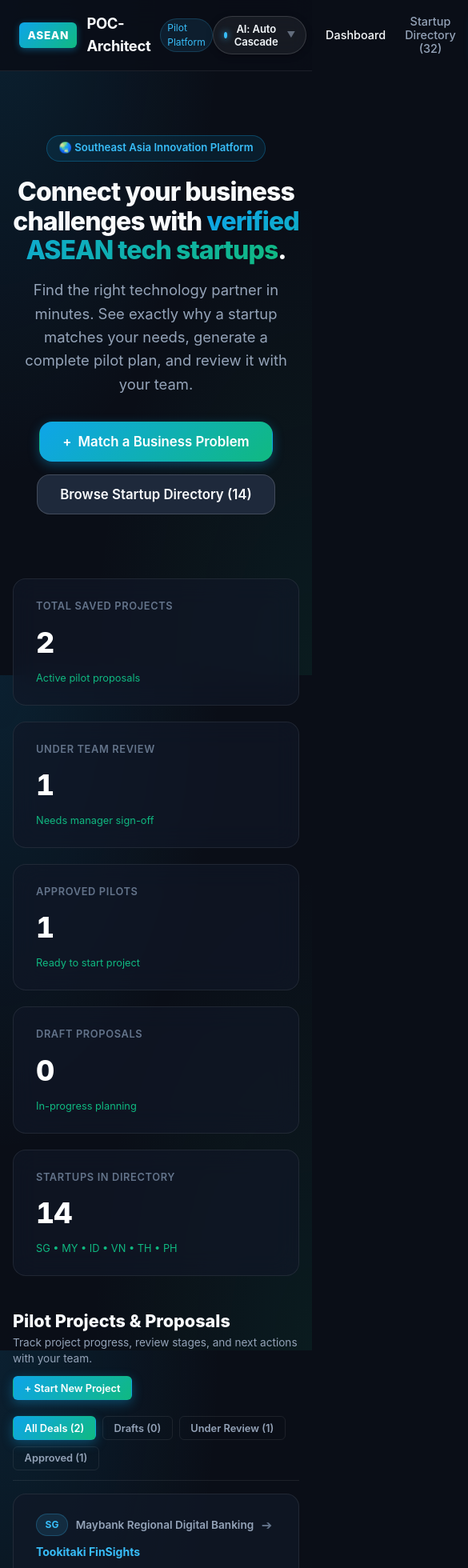
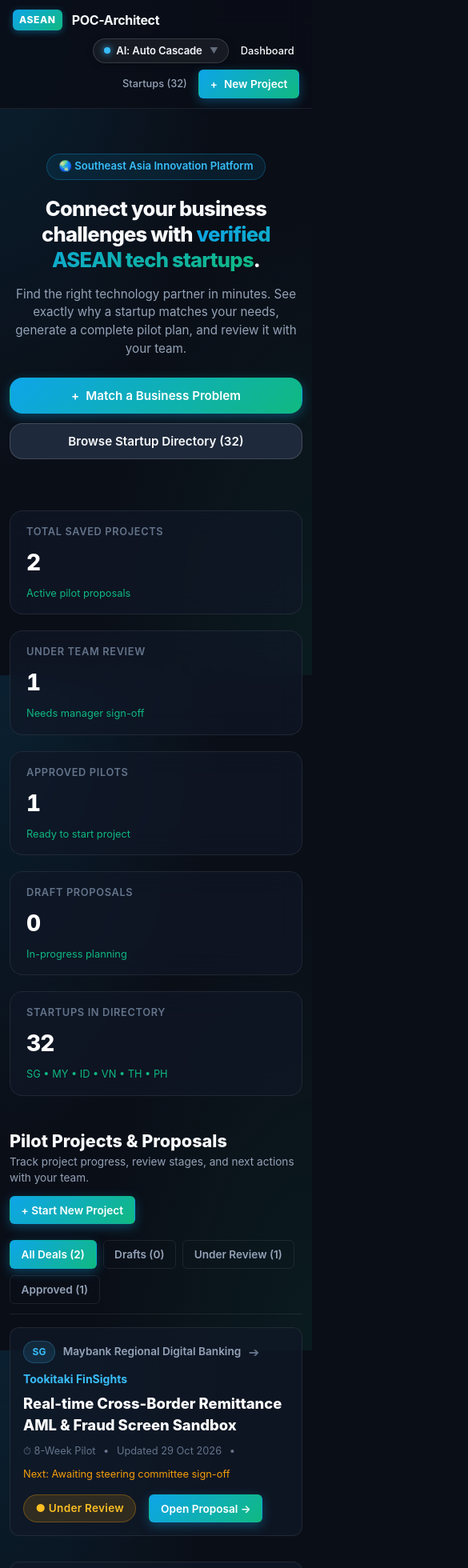
Before and after one commit to GhulamMustufa/asean-poc-architect, a Next.js app: page / in a window 390 px wide. Shown: the top 1960 px of the page at 80% size, 585 px wide, since content can reach past the window. Built offline with nearby package versions, Linux system fonts and the light colour scheme; no server answers.

Commit message:
feat(mobile): add comprehensive mobile-responsive styling across all views

```diff
--- a/src/app/globals.css
+++ b/src/app/globals.css
@@ -62,6 +62,8 @@
   line-height: 1.5;
   -webkit-font-smoothing: antialiased;
   -moz-osx-font-smoothing: grayscale;
+  overflow-x: hidden;
+  width: 100%;
 }
 
 body {
@@ -557,9 +559,12 @@
   background: rgba(255, 255, 255, 0.06);
   border: 1px solid var(--border-subtle);
   color: var(--text-primary);
-  padding: 0.35rem 0.75rem;
+  padding: 0.4rem 0.75rem;
   border-radius: var(--radius-sm);
   transition: all 0.15s ease;
+  white-space: normal;
+  text-align: left;
+  line-height: 1.35;
 }
 
 .preset-btn:hover {
@@ -757,6 +762,7 @@
 /* RACI Table */
 .raci-table {
   width: 100%;
+  min-width: 540px;
   border-collapse: collapse;
   font-size: 0.875rem;
   margin-top: 0.75rem;
@@ -1197,3 +1203,215 @@
   font-weight: 600;
   margin-top: 0.2rem;
 }
+
+/* =========================================================================
+   COMPREHENSIVE MOBILE-RESPONSIVE SYSTEM (768px & 480px Breakpoints)
+   ========================================================================= */
+
+/* Responsive Text Visibility Helpers */
+.mobile-only {
+  display: none !important;
+}
+
+.desktop-only {
+  display: inline !important;
+}
+
+/* Tablet & Mobile Breakpoint (max-width: 768px) */
+@media (max-width: 768px) {
+  .mobile-only {
+    display: inline !important;
+  }
+  .desktop-only {
+    display: none !important;
+  }
+
+  /* Page Container & Navbar */
+  .app-container {
+    padding: 0 1rem 3rem 1rem !important;
+    width: 100% !important;
+    max-width: 100vw !important;
+  }
+
+  .navbar {
+    padding: 0.75rem 1rem !important;
+  }
+
+  .navbar-inner {
+    flex-wrap: wrap !important;
+    gap: 0.6rem !important;
+  }
+
+  .brand-tag {
+    display: none !important;
+  }
+
+  .nav-links {
+    gap: 0.5rem !important;
+    flex-wrap: wrap !important;
+    width: 100% !important;
+    justify-content: flex-end !important;
+  }
+
+  .nav-link {
+    font-size: 0.8rem !important;
+    padding: 0.25rem 0.4rem !important;
+  }
+
+  /* Hero Section */
+  .hero-section {
+    padding: 2rem 0 1.5rem 0 !important;
+  }
+
+  .hero-title {
+    font-size: 1.85rem !important;
+    line-height: 1.25 !important;
+  }
+
+  .hero-subtitle {
+    font-size: 0.95rem !important;
+    line-height: 1.5 !important;
+    margin-bottom: 1.5rem !important;
+  }
+
+  .hero-actions {
+    flex-direction: column !important;
+    width: 100% !important;
+    gap: 0.75rem !important;
+  }
+
+  .hero-actions .btn {
+    width: 100% !important;
+  }
+
+  /* Cards & Sections Padding Relief */
+  .card {
+    padding: 1.25rem !important;
+    border-radius: var(--radius-lg) !important;
+  }
+
+  .match-card {
+    padding: 1.25rem !important;
+    gap: 1.25rem !important;
+    border-radius: var(--radius-lg) !important;
+  }
+
+  .form-card {
+    padding: 1.25rem !important;
+    border-radius: var(--radius-lg) !important;
+  }
+
+  .form-grid {
+    grid-template-columns: 1fr !important;
+  }
+
+  .matches-grid {
+    grid-template-columns: 1fr !important;
+  }
+
+  .deal-card {
+    padding: 1.25rem !important;
+    gap: 1rem !important;
+  }
+
+  .metric-card {
+    padding: 1rem 1.25rem !important;
+  }
+
+  .metric-value {
+    font-size: 1.75rem !important;
+  }
+
+  /* Proposal Workspace */
+  .proposal-topbar {
+    padding: 1rem !important;
+    flex-direction: column !important;
+    align-items: stretch !important;
+    gap: 0.85rem !important;
+  }
+
+  .proposal-body {
+    padding: 1.25rem !important;
+  }
+
+  .stepper-container {
+    grid-template-columns: 1fr !important;
+  }
+
+  .scope-grid {
+    grid-template-columns: 1fr !important;
+  }
+
+  .kpi-banner {
+    grid-template-columns: 1fr 1fr !important;
+    padding: 1rem !important;
+    gap: 0.75rem !important;
+  }
+
+  /* Modals */
+  .modal-overlay {
+    padding: 0.75rem !important;
+  }
+
+  .modal-content {
+    padding: 1.25rem 1rem !important;
+    border-radius: var(--radius-lg) !important;
+    max-height: 94vh !important;
+  }
+}
+
+/* Small Smartphone Breakpoint (max-width: 480px) */
+@media (max-width: 480px) {
+  .app-container {
+    padding: 0 0.75rem 2.5rem 0.75rem !important;
+  }
+
+  .hero-title {
+    font-size: 1.6rem !important;
+  }
+
+  .brand-title {
+    font-size: 1rem !important;
+  }
+
+  .brand-logo-badge {
+    font-size: 0.75rem !important;
+    padding: 0.25rem 0.5rem !important;
+  }
+
+  .card, .match-card, .form-card, .deal-card {
+    padding: 1rem !important;
+    border-radius: 12px !important;
+  }
+
+  .btn {
+    padding: 0.55rem 0.85rem !important;
+    font-size: 0.85rem !important;
+  }
+
+  .btn-lg {
+    padding: 0.75rem 1.25rem !important;
+    font-size: 0.95rem !important;
+  }
+
+  .match-score-badge {
+    padding: 0.4rem 0.75rem !important;
+    min-width: 70px !important;
+  }
+
+  .match-score-badge .score-num {
+    font-size: 1.5rem !important;
+  }
+
+  .kpi-banner {
+    grid-template-columns: 1fr !important;
+  }
+
+  .modal-overlay {
+    padding: 0.4rem !important;
+  }
+
+  .modal-content {
+    padding: 1rem 0.75rem !important;
+  }
+}
--- a/src/app/page.tsx
+++ b/src/app/page.tsx
@@ -19,7 +19,7 @@
   const [proposals, setProposals] = useState<PilotProposal[]>([]);
   const [metrics, setMetrics] = useState<PipelineMetrics>({
     activeChallenges: 4,
-    matchedStartups: 12,
+    matchedStartups: ALL_STARTUPS.length,
     completedProposals: 2,
     avgFeasibilityScore: 89.4,
     avgPilotDurationWeeks: 8,
--- a/src/components/DashboardView.tsx
+++ b/src/components/DashboardView.tsx
@@ -185,7 +185,7 @@
               return (
                 <div key={p.id} className="deal-card">
                   {/* Left: Enterprise & Startup Info */}
-                  <div style={{ flex: '1 1 340px' }}>
+                  <div style={{ flex: '1 1 280px', minWidth: 0 }}>
                     <div style={{ display: 'flex', alignItems: 'center', gap: '0.6rem', marginBottom: '0.4rem', flexWrap: 'wrap' }}>
                       <span className="badge badge-country">{p.startupCountry}</span>
                       <span style={{ fontSize: '0.85rem', fontWeight: 600, color: 'var(--text-secondary)' }}>
@@ -197,11 +197,11 @@
                       </span>
                     </div>
 
-                    <h3 style={{ fontSize: '1.15rem', fontWeight: 800, color: '#ffffff', margin: '0.2rem 0' }}>
+                    <h3 style={{ fontSize: '1.15rem', fontWeight: 800, color: '#ffffff', margin: '0.2rem 0', wordBreak: 'break-word' }}>
                       {p.challengeTitle}
                     </h3>
 
-                    <div style={{ display: 'flex', alignItems: 'center', gap: '1rem', marginTop: '0.5rem', fontSize: '0.8rem', color: 'var(--text-muted)' }}>
+                    <div style={{ display: 'flex', alignItems: 'center', gap: '0.6rem', marginTop: '0.5rem', fontSize: '0.8rem', color: 'var(--text-muted)', flexWrap: 'wrap' }}>
                       <span>⏱ {p.milestones?.reduce((acc, m) => acc + m.durationWeeks, 0) || 8}-Week Pilot</span>
                       <span>•</span>
                       <span>Updated {new Date(p.updatedAt).toLocaleDateString('en-SG', { month: 'short', day: 'numeric', year: 'numeric' })}</span>
--- a/src/components/MatchResultsView.tsx
+++ b/src/components/MatchResultsView.tsx
@@ -195,14 +195,14 @@
 
                   {/* Top Bar with Score */}
                   <div className="match-header">
-                    <div>
-                      <div style={{ display: 'flex', alignItems: 'center', gap: '0.5rem', marginBottom: '0.35rem' }}>
+                    <div style={{ flex: '1 1 auto', minWidth: 0 }}>
+                      <div style={{ display: 'flex', alignItems: 'center', gap: '0.5rem', marginBottom: '0.35rem', flexWrap: 'wrap' }}>
                         <span className="badge badge-country">{m.startup.country}</span>
                         <span style={{ fontSize: '0.75rem', color: 'var(--text-muted)' }}>
                           {m.startup.stage} • Founded {m.startup.foundedYear}
                         </span>
                       </div>
-                      <h3 style={{ fontSize: '1.2rem', fontWeight: 800 }}>
+                      <h3 style={{ fontSize: '1.2rem', fontWeight: 800, wordBreak: 'break-word' }}>
                         {m.startup.name}
                       </h3>
                       <p style={{ fontSize: '0.825rem', color: 'var(--accent-cyan)', fontWeight: 500, marginTop: '0.15rem' }}>
@@ -210,7 +210,7 @@
                       </p>
                     </div>
 
-                    <div className="match-score-badge" style={{ padding: '0.6rem 1rem', minWidth: '85px' }}>
+                    <div className="match-score-badge" style={{ padding: '0.5rem 0.85rem', minWidth: '76px', flexShrink: 0 }}>
                       <span className="score-num" style={{ fontSize: '1.85rem' }}>{m.overallScore}%</span>
                       <span className="score-label" style={{ fontSize: '0.7rem' }}>Match Fit</span>
                     </div>
@@ -294,7 +294,7 @@
                         <div style={{ fontSize: '0.7rem', fontWeight: 700, color: 'var(--accent-cyan)', textTransform: 'uppercase', letterSpacing: '0.05em', marginBottom: '0.4rem' }}>
                           Match Score Breakdown Across 5 Dimensions
                         </div>
-                        <div style={{ display: 'grid', gridTemplateColumns: 'repeat(auto-fit, minmax(130px, 1fr))', gap: '0.4rem', fontSize: '0.75rem' }}>
+                        <div style={{ display: 'grid', gridTemplateColumns: 'repeat(auto-fit, minmax(110px, 1fr))', gap: '0.4rem', fontSize: '0.75rem' }}>
                           <div className="score-chip">
                             Skills: <strong>{m.dimensionScores.capabilityMatch.rawScore}/100</strong>
                           </div>
--- a/src/components/ModelSwitcher.tsx
+++ b/src/components/ModelSwitcher.tsx
@@ -207,7 +207,8 @@
             position: 'absolute',
             right: 0,
             marginTop: '0.6rem',
-            width: '375px',
+            width: 'min(360px, calc(100vw - 1.5rem))',
+            maxWidth: 'calc(100vw - 1.5rem)',
             background: 'rgba(15, 23, 42, 0.96)',
             backdropFilter: 'blur(20px)',
             borderRadius: '12px',
--- a/src/components/Navbar.tsx
+++ b/src/components/Navbar.tsx
@@ -36,7 +36,8 @@
             className="nav-link"
             onClick={onOpenStartupsModal}
           >
-            Startup Directory ({ALL_STARTUPS.length})
+            <span className="desktop-only">Startup Directory ({ALL_STARTUPS.length})</span>
+            <span className="mobile-only">Startups ({ALL_STARTUPS.length})</span>
           </button>
 
           <button
@@ -44,7 +45,9 @@
             className="btn btn-primary btn-sm"
             onClick={() => onNavigate('new-challenge')}
           >
-            <span>+</span> Start New Project
+            <span>+</span>
+            <span className="desktop-only">Start New Project</span>
+            <span className="mobile-only">New Project</span>
           </button>
         </div>
       </div>
--- a/src/components/ProposalWorkspace.tsx
+++ b/src/components/ProposalWorkspace.tsx
@@ -199,12 +199,12 @@
     <div className="proposal-workspace">
       {/* Top Navigation & Status Bar */}
       <div className="proposal-topbar no-print">
-        <div style={{ display: 'flex', alignItems: 'center', gap: '0.75rem', flexWrap: 'wrap' }}>
+        <div style={{ display: 'flex', alignItems: 'center', gap: '0.75rem', flexWrap: 'wrap', flex: '1 1 280px', minWidth: 0 }}>
           <button type="button" className="btn btn-outline btn-sm" onClick={onBack}>
             ← Back to Projects
           </button>
-          <div>
-            <div style={{ display: 'flex', alignItems: 'center', gap: '0.5rem' }}>
+          <div style={{ minWidth: 0, flex: '1 1 auto' }}>
+            <div style={{ display: 'flex', alignItems: 'center', gap: '0.5rem', flexWrap: 'wrap' }}>
               <span
                 className={`badge ${
                   currentProposal.status === 'Approved'
@@ -227,7 +227,7 @@
                 </span>
               )}
             </div>
-            <h1 style={{ fontSize: '1.25rem', fontWeight: 800, marginTop: '0.2rem' }}>
+            <h1 style={{ fontSize: '1.25rem', fontWeight: 800, marginTop: '0.2rem', wordBreak: 'break-word' }}>
               {currentProposal.challengeTitle}
             </h1>
           </div>
--- a/src/components/StartupsModal.tsx
+++ b/src/components/StartupsModal.tsx
@@ -177,7 +177,7 @@
                   ))}
                 </div>
 
-                <div style={{ display: 'flex', justifyContent: 'space-between', alignItems: 'center', borderTop: '1px solid var(--border-subtle)', paddingTop: '0.75rem', fontSize: '0.775rem', color: 'var(--text-muted)' }}>
+                <div style={{ display: 'flex', justifyContent: 'space-between', alignItems: 'center', flexWrap: 'wrap', gap: '0.5rem', borderTop: '1px solid var(--border-subtle)', paddingTop: '0.75rem', fontSize: '0.775rem', color: 'var(--text-muted)' }}>
                   <div>
                     <span><strong>Past Work:</strong> {s.notableDeployments.join(', ')}</span>
                   </div>
--- a/src/lib/store.ts
+++ b/src/lib/store.ts
@@ -380,7 +380,7 @@
 
   return {
     activeChallenges: Math.max(storedChallenges.length, proposals.length + 2, 4),
-    matchedStartups: CURATED_STARTUPS.length,
+    matchedStartups: ALL_STARTUPS.length,
     completedProposals: proposals.length,
     avgFeasibilityScore: 89.4,
     avgPilotDurationWeeks: proposals.length > 0 ? Math.round(totalDuration / proposals.length) : 8,
```
